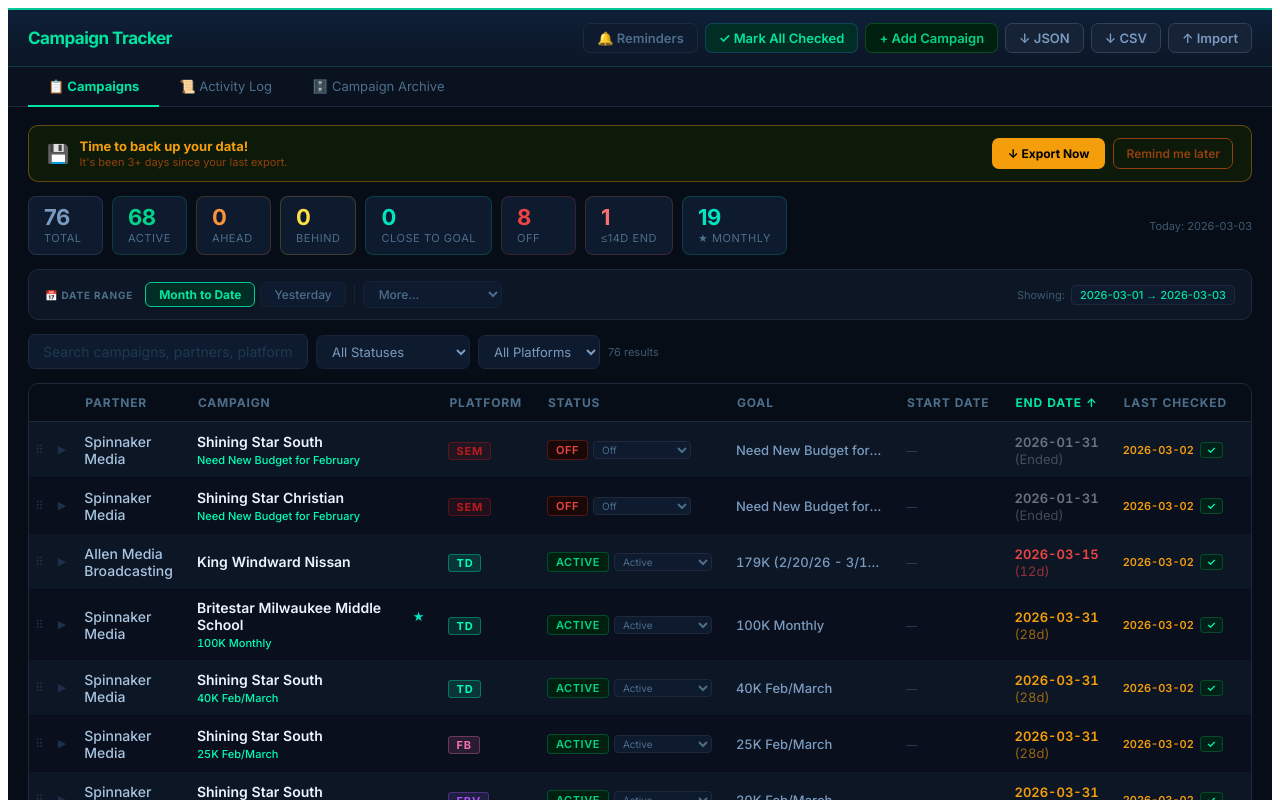
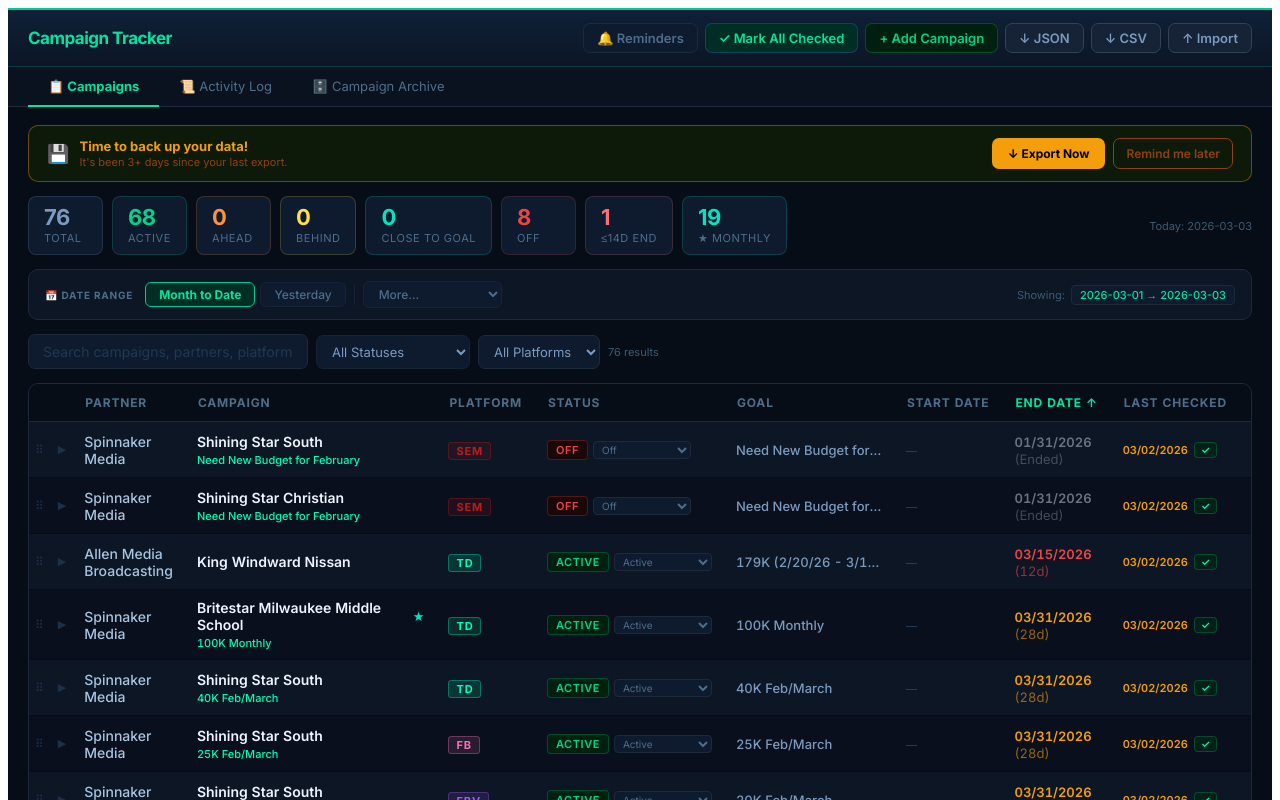
Before and after one commit to agagan-oss/Campaign-Tracker-, a React (Vite) app: page / in a window 1280 px wide. Shown: the top 800 px of the page. Built offline with nearby package versions, Linux system fonts and the light colour scheme.

Commit message:
Update App.jsx

```diff
--- a/src/App.jsx
+++ b/src/App.jsx
@@ -47,6 +47,12 @@
   if (n >= 1000) return (n/1000).toFixed(1).replace(/\.?0+$/,"")+"K";
   return n.toString();
 }
+function fmtDate(d) {
+  if (!d) return "";
+  const [y,m,day] = d.split("-");
+  return `${m}/${day}/${y}`;
+}
+
 function getPresets() {
   const now = new Date(); now.setHours(0,0,0,0);
   const yest = new Date(now); yest.setDate(now.getDate()-1);
@@ -360,7 +366,7 @@
 function EndChip({ d }) {
   const days = getDaysLeft(d);
   const col = days<0?"#6b7280":days<=14?"#ef4444":days<=30?"#f59e0b":"#00d48a";
-  return <span style={{color:col,fontSize:13,fontWeight:600,fontVariantNumeric:"tabular-nums"}}>{d} <span style={{opacity:.6,fontWeight:400}}>({days<0?"Ended":days===0?"Today":`${days}d`})</span></span>;
+  return <span style={{color:col,fontSize:13,fontWeight:600,fontVariantNumeric:"tabular-nums"}}>{fmtDate(d)} <span style={{opacity:.6,fontWeight:400}}>({days<0?"Ended":days===0?"Today":`${days}d`})</span></span>;
 }
 function MetricPill({ label, value, color, prefix="", suffix="" }) {
   const disp = fmtNum(value);
@@ -630,7 +636,7 @@
                               <span style={{color:"#7a9bbf",fontSize:12,display:"block",overflow:"hidden",textOverflow:"ellipsis",whiteSpace:"nowrap"}} title={c.goal}>{c.goal||"—"}</span>
                             </td>
                             <td style={{padding:"11px 13px",verticalAlign:"middle"}}>
-                              <span style={{color:"#6b7280",fontSize:13,fontWeight:600}}>{c.endDate}</span>
+                              <span style={{color:"#6b7280",fontSize:13,fontWeight:600}}>{fmtDate(c.endDate)}</span>
                               <span style={{color:"#3d5a72",fontSize:11,marginLeft:5}}>({Math.abs(getDaysLeft(c.endDate))}d ago)</span>
                             </td>
                             <td style={{padding:"11px 13px",verticalAlign:"middle"}}>
@@ -1277,7 +1283,7 @@
                         <TD>
                           {c.startDate ? (
                             <div>
-                              <span style={{color:"#7a9bbf",fontSize:12,fontVariantNumeric:"tabular-nums"}}>{c.startDate}</span>
+                              <span style={{color:"#7a9bbf",fontSize:12,fontVariantNumeric:"tabular-nums"}}>{fmtDate(c.startDate)}</span>
                               {(()=>{ const total=Math.ceil((new Date(c.endDate)-new Date(c.startDate))/86400000); const elapsed=Math.ceil((new Date()-new Date(c.startDate))/86400000); const pct=Math.min(100,Math.max(0,Math.round(elapsed/total*100))); const col=pct<33?"#00d48a":pct<66?"#f59e0b":"#ef4444"; return total>0?(<div style={{marginTop:3}}><div style={{background:"#0e1a2e",borderRadius:3,height:3,width:80,overflow:"hidden"}}><div style={{background:col,height:"100%",width:pct+"%",transition:"width .3s"}}/></div><span style={{fontSize:9,color:col,marginTop:1,display:"block"}}>{pct}% through</span></div>):null; })()}
                             </div>
                           ) : <span style={{color:"#2a4060",fontSize:11}}>—</span>}
@@ -1285,7 +1291,7 @@
                         <TD><EndChip d={c.endDate}/></TD>
                         <TD>
                           <div style={{display:"flex",alignItems:"center",gap:6}}>
-                            <span style={{fontSize:11,color:stale?"#f59e0b":"#00d48a",fontWeight:stale?600:400,whiteSpace:"nowrap"}}>{c.lastChecked}</span>
+                            <span style={{fontSize:11,color:stale?"#f59e0b":"#00d48a",fontWeight:stale?600:400,whiteSpace:"nowrap"}}>{fmtDate(c.lastChecked)}</span>
                             {stale&&<button onClick={()=>updateCampaign({...c,lastChecked:today})} style={{background:"#002018",border:"1px solid #22c55e40",borderRadius:4,color:"#00ffb3",fontSize:10,padding:"1px 6px",cursor:"pointer",fontWeight:700}}>✓</button>}
                           </div>
                         </TD>
```
